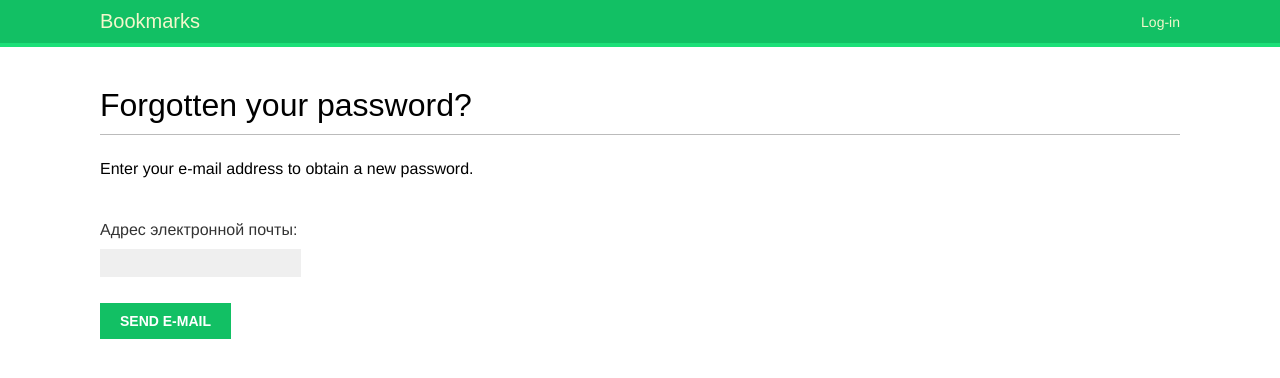
After one commit to makedevpro/a_mele_2_bookmarks, a Django app: page /account/password_reset/ in a window 1280 px wide. The commit adds this page. Shown: the top 378 px of the page. Run offline with Django 3.2, Linux system fonts and the light colour scheme; some web fonts are replaced.

Commit message:
Added reset password template and views

```diff
--- a/a_male_2_bookmarks/settings.py
+++ b/a_male_2_bookmarks/settings.py
@@ -109,7 +109,7 @@ AUTH_PASSWORD_VALIDATORS = [
 # Internationalization
 # https://docs.djangoproject.com/en/3.1/topics/i18n/
 
-LANGUAGE_CODE = 'en-us'
+LANGUAGE_CODE = 'ru'
 
 TIME_ZONE = 'UTC'
 
@@ -136,3 +136,6 @@ LOGIN_URL = 'login'
 # адрес, перейдя по которому, пользователь выйдет из своего
 # аккаунта.
 LOGOUT_URL = 'logout'
+
+
+EMAIL_BACKEND = 'django.core.mail.backends.console.EmailBackend'
--- a/account/templates/registration/login.html
+++ b/account/templates/registration/login.html
@@ -16,5 +16,8 @@
             <input type="hidden" name="next" value="{{ next }}">
             <p><input type="submit" value="Log in"></p>
         </form>
+        <p>
+            <a href="{% url 'password_reset' %}">Forgotten your password?</a>
+        </p>
     </div>
 {% endblock %}
--- /dev/null
+++ b/account/templates/registration/password_reset_email.html
@@ -0,0 +1,4 @@
+Someone asked for password reset for email {{ email }}. Follow the link
+below:
+{{ protocol }}://{{ domain }}{% url "password_reset_confirm" uidb64=uid token=token %}
+Your username, in case you've forgotten: {{ user.get_username }}
--- /dev/null
+++ b/account/templates/registration/password_reset_form.html
@@ -0,0 +1,13 @@
+{% extends 'base.html' %}
+
+{% block title %}Reset your password{% endblock %}
+
+{% block content %}
+    <h1>Forgotten your password?</h1>
+    <p>Enter your e-mail address to obtain a new password.</p>
+    <form action="." method="post">
+        {{ form.as_p }}
+        {% csrf_token %}
+        <input type="submit" value="Send e-mail">
+    </form>
+{%  endblock %}
--- a/account/urls.py
+++ b/account/urls.py
@@ -1,5 +1,5 @@
 from django.contrib.auth import views as auth_views
-from django.urls import path
+from django.urls import path, include
 
 from . import views
 
@@ -10,8 +10,27 @@ urlpatterns = [
     path('', views.dashboard, name='dashboard'),
     path('login/', auth_views.LoginView.as_view(), name='login'),
     path('logout/', auth_views.LogoutView.as_view(), name='logout'),
-    path('password_change/', auth_views.PasswordChangeView.as_view(),
+    # Обработчики изменения пароля
+    path('password_change/',
+         auth_views.PasswordChangeView.as_view(),
          name='password_change'),
-    path('password_change/done/', auth_views.PasswordChangeDoneView.as_view(),
+    path('password_change/done/',
+         auth_views.PasswordChangeDoneView.as_view(),
          name='password_change_done'),
+    # Обработчики восстановления пароля
+    path('password_reset/',
+         auth_views.PasswordResetView.as_view(),
+         name='password_reset'),
+    path('password_reset/done/',
+         auth_views.PasswordResetDoneView.as_view(),
+         name='password_reset_done'),
+    path('reset/<uidb64>/<token>/',
+         auth_views.PasswordResetConfirmView.as_view(),
+         name='password_reset_confirm'),
+    path('reset/done/',
+         auth_views.PasswordResetCompleteView.as_view(),
+         name='password_reset_complete'),
+    # можем использовать вместо всех обработчиков
+    # изменения и восстановления пароля описанных выше
+    path('', include('django.contrib.auth.urls')),
 ]
```
Also changed, not shown: account/templates/registration/password_reset_complete.html (added, +12 -0 lines), account/templates/registration/password_reset_confirm.html (added, +20 -0 lines), account/templates/registration/password_reset_done.html (added, +11 -0 lines), db.sqlite3.
